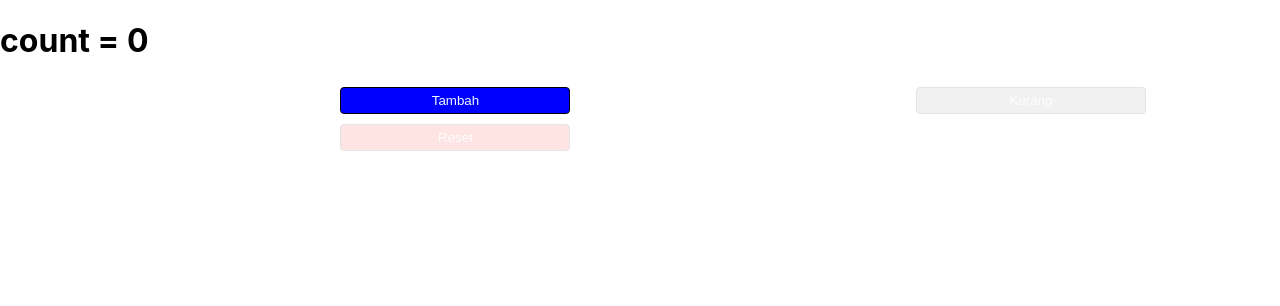
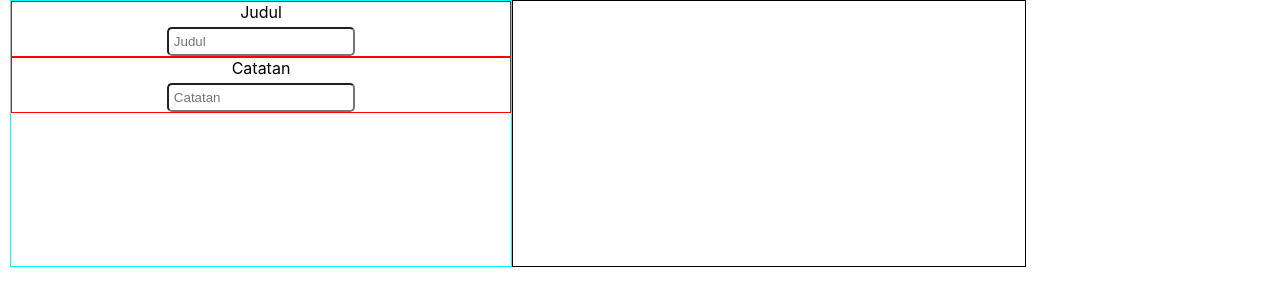
Before and after one commit to Naufal-0123/React_1, a React (Create React App) app: page / in a window 1280 px wide. Shown: the top 306 px of the page. Built offline with nearby package versions, Linux system fonts and the light colour scheme.

Commit message:
remedial

```diff
--- a/src/App.js
+++ b/src/App.js
@@ -5,127 +5,124 @@ import Input from "./komponen/input";
 import Card from "./komponen/card";
 import "./styles/styles.css"
 
-// export default function App(){
-//   const [values, setValues] = React.useState({
-//     username:"",
-//     email:"",
-//     password:"",
-//     confirmPassword:"",
-//   });
+export default function App(){
+  const [values, setValues] = React.useState({
+    judul:"",
+    catatan:"",
+  });
 
-//   const [data, setData] = React.useState([
-//   ]);
-//   const [errors, setError] =React.useState([
-//   ]);
+  const [data, setData] = React.useState([
+  ]);
+  const [errors, setError] =React.useState([
+  ]);
 
-//   const handleChange = (e) => {
-//     e.preventDefault();
-//     console.log('ok gass jalan');
-//     setValues((values)=> {
-//       return{
-//         ...values,
-//         [e.target.name]: e.target.value
-//       }
-//     });
-//     if(e.target.value !== ""){
-//       setError({
-//         ...errors,
-//         [e.target.name]: true,
-//       });
-//     }
+  const handleChange = (e) => {
+    e.preventDefault();
+    console.log('ok gass jalan');
+    setValues((values)=> {
+      return{
+        ...values,
+        [e.target.name]: e.target.value
+      }
+    });
+    if(e.target.value !== ""){
+      setError({
+        ...errors,
+        [e.target.name]: true,
+      });
+    }
+  };
+
+  const handleBlur = (e) => {
+    e.preventDefault();
+    if(e.target.value === ""){
+      setError((errors)=> {
+        return{
+          ...errors,
+          [e.target.name]: true,
+        }
+      });
+    }
+  };
+
+  const handleSubmit = (e) =>{
+    e.preventDefault();
+    console.log('form tersubmit');
+
+    values.id = new Date().getTime()
+    setData((data)=> {
+      return[...data, values];
+    });
+
+    setValues((values)=> {
+      return{
+        username:"",
+        email:"",
+      }
+    });
+  };
+  console.log('errors', errors)
+  return (
+    <React.Fragment>
+      <div style={{
+        display: "flex"
+      }}>
+      <form
+      onSubmit={handleSubmit}>
+       <Input isError={errors?.name} textError={"Wajib Diisi"} name="judul" value={values.username} label={'Judul'} placeHolder="Judul" onChange={(event) => {
+        event.preventDefault();
+        console.log('ok jalan')
+        setValues((values)=>{
+          return{
+           ...values,
+           username: event.target.value,
+         };
+        });
+       }} />
+       <Input isError={errors?.name} textError={"Wajib Diisi"} name="catatan" value={values.catatan} label={'Catatan'} placeHolder="Catatan" onChange={(event) => {
+        event.preventDefault();
+        console.log('ok jalan')
+        setValues((values)=>{
+          return{
+           ...values,
+           username: event.target.value,
+         };
+        });
+       }} />
+      </form>
+      <div
+      style={{
+        width: "40%",
+        border: "1px solid black",
+        height: "265px",
+        }}>
+        {/* <Card data={data} setData={setData}/> */}
+      </div>
+      </div>
+    </React.Fragment>
+  );
+}
+
+// function App () {
+
+//   let [count, setCount] = React.useState(0);
+//   const handleTambah = ()=>{
+//     setCount(count + 1);
 //   };
-
-//   const handleBlur = (e) => {
-//     e.preventDefault();
-//     if(e.target.value === ""){
-//       setError((errors)=> {
-//         return{
-//           ...errors,
-//           [e.target.name]: true,
-//         }
-//       });
-//     }
+//   const handleKurang = ()=>{
+//     setCount(count - 1);
 //   };
-
-//   const handleSubmit = (e) =>{
-//     e.preventDefault();
-//     console.log('form tersubmit');
-
-//     values.id = new Date().getTime()
-//     setData((data)=> {
-//       return[...data, values];
-//     });
-
-//     setValues((values)=> {
-//       return{
-//         username:"",
-//         email:"",
-//         password:"",
-//         confirmPassword:"",
-//       }
-//     });
-//   };
-//   console.log('errors', errors)
-//   return (
+//   return(
 //     <React.Fragment>
-//       <div style={{
-//         display: "flex"
-//       }}>
-//       <form
-//       onSubmit={handleSubmit}>
-//        <Input isError={errors?.name} textError={"Wajib Diisi"} name="username" value={values.username} label={'Username'} placeHolder="Username" onChange={(event) => {
-//         event.preventDefault();
-//         console.log('ok jalan')
-//         setValues((values)=>{
-//           return{
-//            ...values,
-//            username: event.target.value,
-//          };
-//         });
-//        }} />
-//        <Input isError={errors?.email} textError={"Wajib Diisi"} name="email" value={values.email} label={'Email'}
-//        placeHolder="Email" onBlur={handleBlur} onChange={handleChange}/>
-
-//        <Input isError={errors?.password} textError={"Wajib Diisi"} name="password" value={values.password} label={'Password'}
-//        placeHolder="Password" onBlur={handleBlur} onChange={handleChange}/>
-
-//        <Input isError={errors?.confirmPassword} textError={"Wajib Diisi"} name="confirmPassword" value={values.confirmPassword} label={'Confirm Password'} placeHolder="Confirm Password" onBlur={handleBlur} onChange={handleChange}/>
-//        <Button title={'Simpan'}/>
-
-//       </form>
-//       <div
-//       style={{
-//         width: "40%",
-//         border: "1px solid black",
-//         height: "265px",
-//         }}>
-//         <Card data={data} setData={setData}/>
-//       </div>
-//       </div>
+//       <h1>count = {count}</h1>
+//       <Button onClick={handleTambah} title='Tambah' color="blue"/>
+//       <Button disabled={count <= 0 ? true : false} onClick={handleKurang} title='Kurang' color="gray"/>
+//       <Button disabled={count === 0 ? true : false} onClick={() => {
+//         setCount(0);
+//       }}
+//       title='Reset'/>
 //     </React.Fragment>
 //   );
 // }
 
-function App () {
-
-  let [count, setCount] = React.useState(0);
-  const handleTambah = ()=>{
-    setCount(count + 1);
-  };
-  const handleKurang = ()=>{
-    setCount(count - 1);
-  };
-  return(
-    <React.Fragment>
-      <h1>count = {count}</h1>
-      <Button onClick={handleTambah} title='Tambah' color="blue"/>
-      <Button disabled={count <= 0 ? true : false} onClick={handleKurang} title='Kurang' color="gray"/>
-      <Button disabled={count === 0 ? true : false} onClick={() => {
-        setCount(0);
-      }}
-      title='Reset'/>
-    </React.Fragment>
-  );
-}
-
-export default App;
+// export default App;
```
